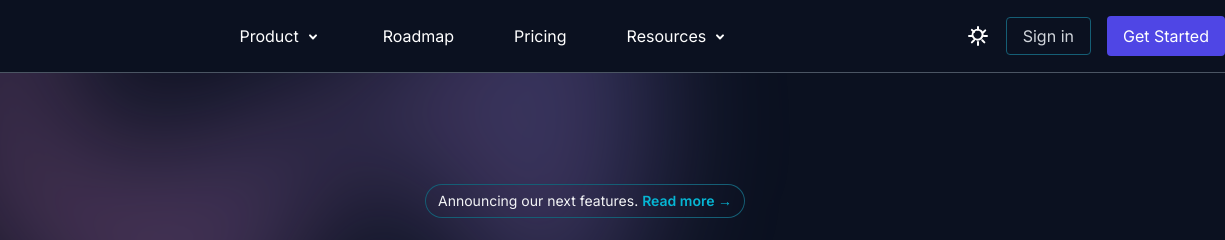
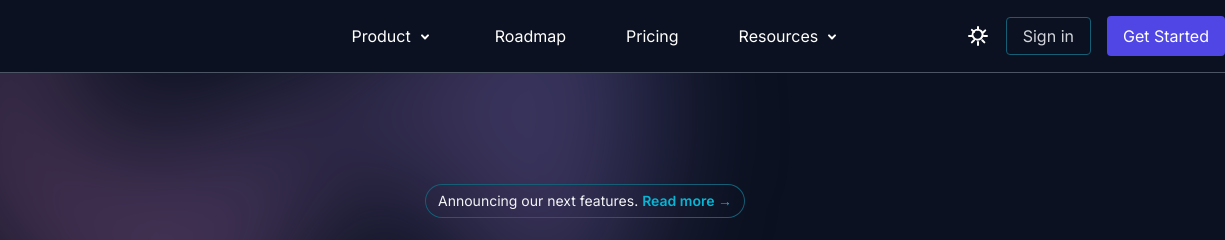
Before and after one commit to MohsinMushfiq/web-hosting, a website: page index.html in a window 1280 px wide. Shown: the top 240 px of the page, 55-1280 px from the left. Drawn offline with nearby package versions, Linux system fonts and the light colour scheme; some icons are missing.

Commit message:
Work on Navbar

```diff
--- a/index.html
+++ b/index.html
@@ -37,7 +37,7 @@
 
             <!-- Middle Navigation -->
             <div id="menu"
-                class="hidden lg:flex lg:space-x-7 items-center lg:static absolute top-16 left-0 w-full bg-[#0B1120] lg:bg-transparent lg:w-auto lg:shadow-none shadow-lg">
+                class="hidden lg:flex lg:space-x-7 items-center lg:static absolute top-16 left-0 pl-56 w-full bg-[#0B1120] lg:bg-transparent lg:w-auto lg:shadow-none shadow-lg">
                 <div class="relative group">
                     <a href="#" class="flex items-center hover:bg-gray-700 px-4 py-2 rounded-md">
                         Product
```
